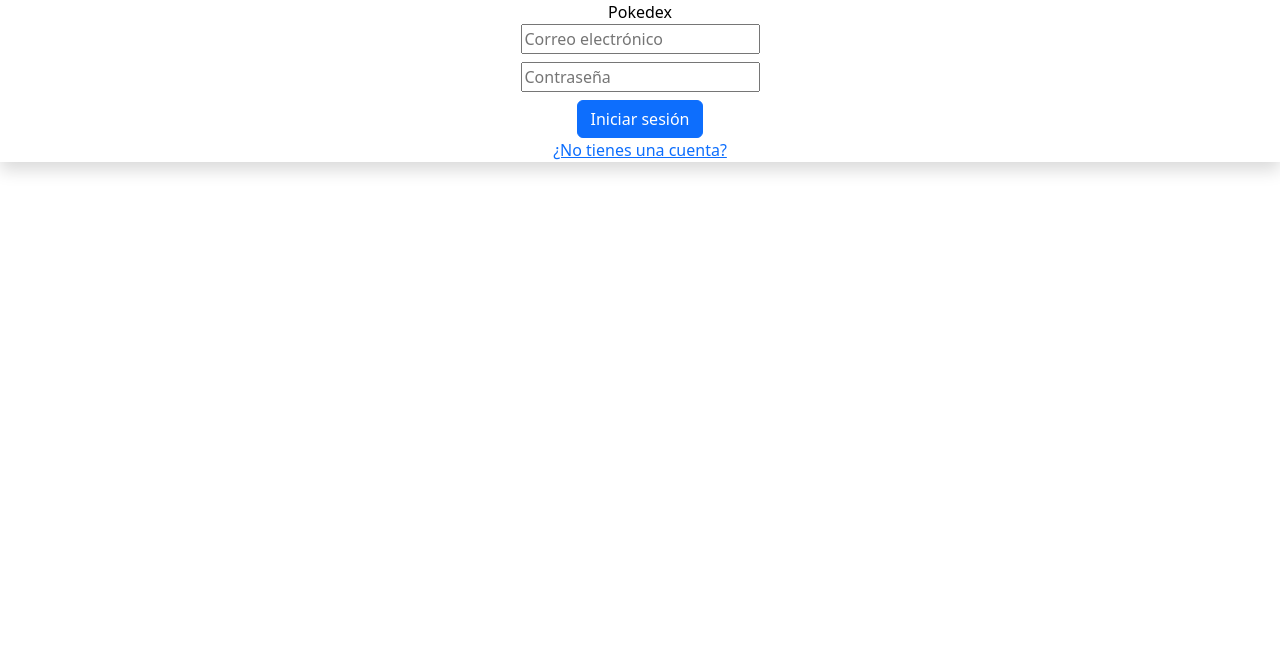
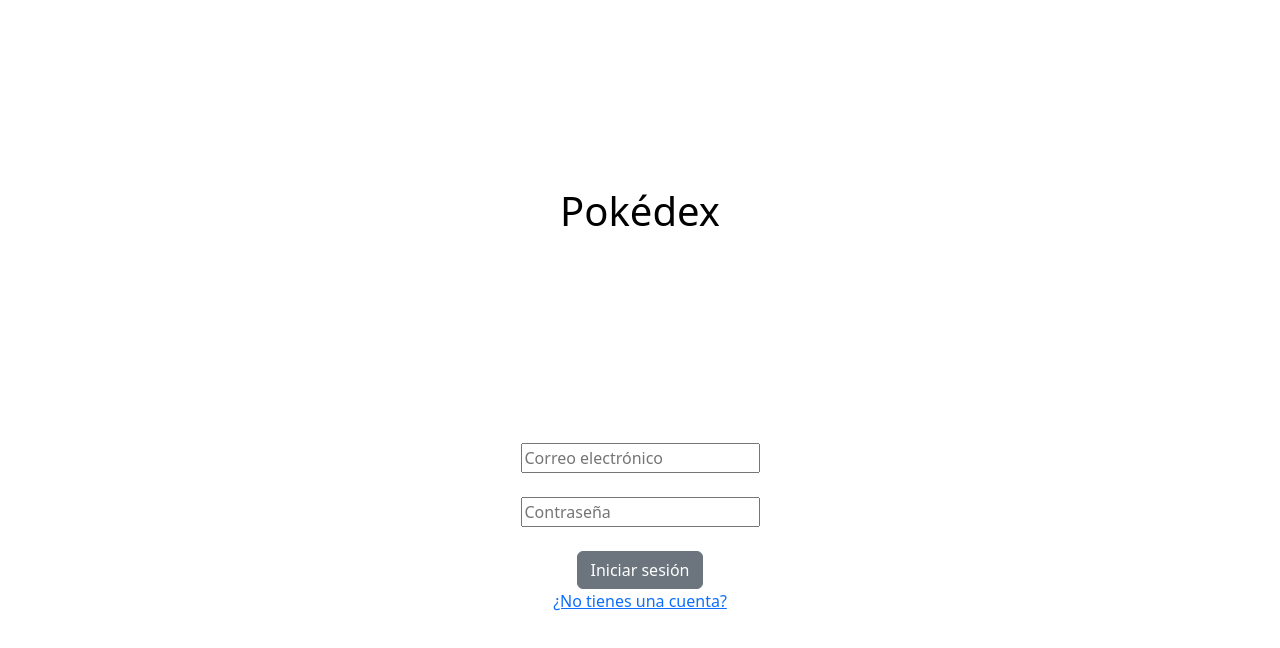
Before and after one commit to teparuiz/pokedex-rodrigo-ruiz, a React (Create React App) app: page / in a window 1280 px wide. Shown: the top 648 px of the page. Built offline with nearby package versions, Linux system fonts and the light colour scheme.

Commit message:
inicio de sesión exitoso

```diff
--- a/src/components/login/Login.js
+++ b/src/components/login/Login.js
@@ -1,7 +1,6 @@
 import React, { useState } from "react";
 import { Link, useNavigate } from "react-router-dom";
-import App from "../../App";
-
+import style from "../../style/login.module.css";
 const Login = (props) => {
   const { isLogged, setIsLogged } = props;
   const [email, setEmail] = useState("");
@@ -24,18 +23,18 @@
   };
 
   return (
-    <div>
-      <div className="flex flex-col w-full max-w-md px-4 py-8 rounded-lg shadow dark:bg-gray-800 sm:px-6 md:px-8 lg:px-10 text-center">
+    <div className={style.login}>
+      <div className="flex flex-col w-full max-w-md text-center">
         <div className="self-center mb-6 text-xl font-light text-black sm:text-2xl dark:text-white">
-          Pokedex
+          <h1> Pokédex </h1>
         </div>
 
-        <div className="mt-8">
-          <form action="#" autoComplete="off">
-            <div className="flex flex-col mb-2">
-              <div className="flex relative ">
+        <div className="mt-2">
+          <form autoComplete="off">
+            <div className="flex flex-col mb-4">
+              <div className="col-6">
                 <input
-                  type="text"
+                  type="email"
                   id="sign-in-email"
                   name="Correo"
                   value={email}
@@ -43,11 +42,13 @@
                     setEmail(e.target.value);
                   }}
                   placeholder="Correo electrónico"
+                  pattern=".+@globex\.com"
+                  required
                 />
               </div>
             </div>
-            <div className="flex flex-col mb-6">
-              <div className="flex relative ">
+            <div className="flex flex-col mb-4">
+              <div className="col-6">
                 <input
                   type="password"
                   id="sign-in-email"
@@ -57,11 +58,19 @@
                     setPassword(e.target.value);
                   }}
                   placeholder="Contraseña"
+                  required
                 />
               </div>
             </div>
-            <div className="flex mt-2">
-              <button type="submit" className="btn btn-primary" onClick={login}>
+            <div
+              className="flex mt-
+            4"
+            >
+              <button
+                type="submit"
+                className="btn btn-secondary"
+                onClick={login}
+              >
                 Iniciar sesión
               </button>
               <div>
--- a/src/components/login/Register.js
+++ b/src/components/login/Register.js
@@ -9,21 +9,33 @@
   const [nickName, setNickName] = useState("");
   const navigate = useNavigate();
 
+  const ValidEmail = (email) => {
+    const valid = /^\w+([.-_+]?\w+)*@\w+([.-]?\w+)*(\.\w{2,10})+$/;
+    if (valid.test(email)) {
+      return true;
+    } else {
+      alert("Email no válido");
+    }
+  };
+
   const register = () => {
     // Guardar los datos del estado en localStorage
+    if (ValidEmail(email)) {
       localStorage.setItem("password", password);
       localStorage.setItem("email", email);
       localStorage.setItem("name", name);
       localStorage.setItem("nickName", nickName);
       setIsLogged(false);
       navigate("/login");
+    } else {
+      alert("Revisa tus datos");
+    }
   };
-
   return (
     <>
       <div className="flex flex-col w-full max-w-md px-4 py-8 rounded-lg shadow dark:bg-gray-800 sm:px-6 md:px-8 lg:px-10 text-center">
         <div className="self-center mb-6 text-xl font-light text-black sm:text-2xl dark:text-white">
-          Registrate
+          <h2> Registrate </h2>
         </div>
         <form autoComplete="off">
           <div className="flex flex-col mb-2">
@@ -57,14 +69,17 @@
           <div className="flex flex-col mb-2">
             <div className="flex relative ">
               <input
-                type="text"
-                id="sign-in-email"
+                type="email"
+                id="email"
                 name="Correo"
                 value={email}
                 onChange={(e) => {
                   setEmail(e.target.value);
                 }}
                 placeholder="Correo electrónico"
+                pattern=".+@globex\.com"
+                size="30"
+                required
               />
             </div>
           </div>
@@ -79,13 +94,14 @@
                   setPassword(e.target.value);
                 }}
                 placeholder="Contraseña"
+                required
               />
             </div>
           </div>
           <div className="flex w-full mt-2">
             <button
               type="submit"
-              className="btn btn-primary"
+              className="btn btn-secondary"
               onClick={register}
             >
               Registar
--- /dev/null
+++ b/src/style/login.module.css
@@ -0,0 +1,11 @@
+.login {
+    display: flex;
+    align-items: center;
+    justify-content: center;
+    height: 100vh;
+    width: 100%;
+  }
+
+.login h1 {
+    padding-bottom: 200px
+}
```
Lines whose indentation alone changed are shown as unchanged.
